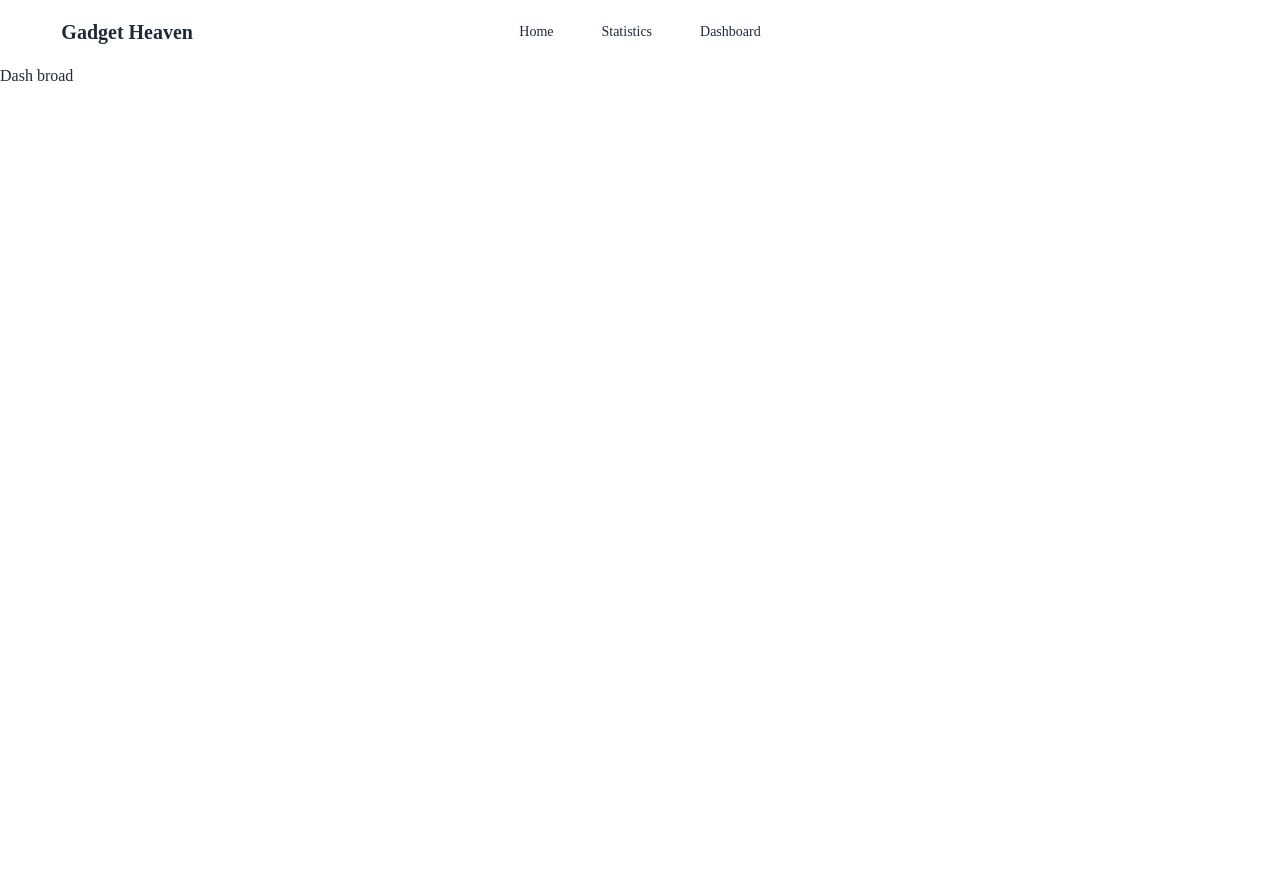
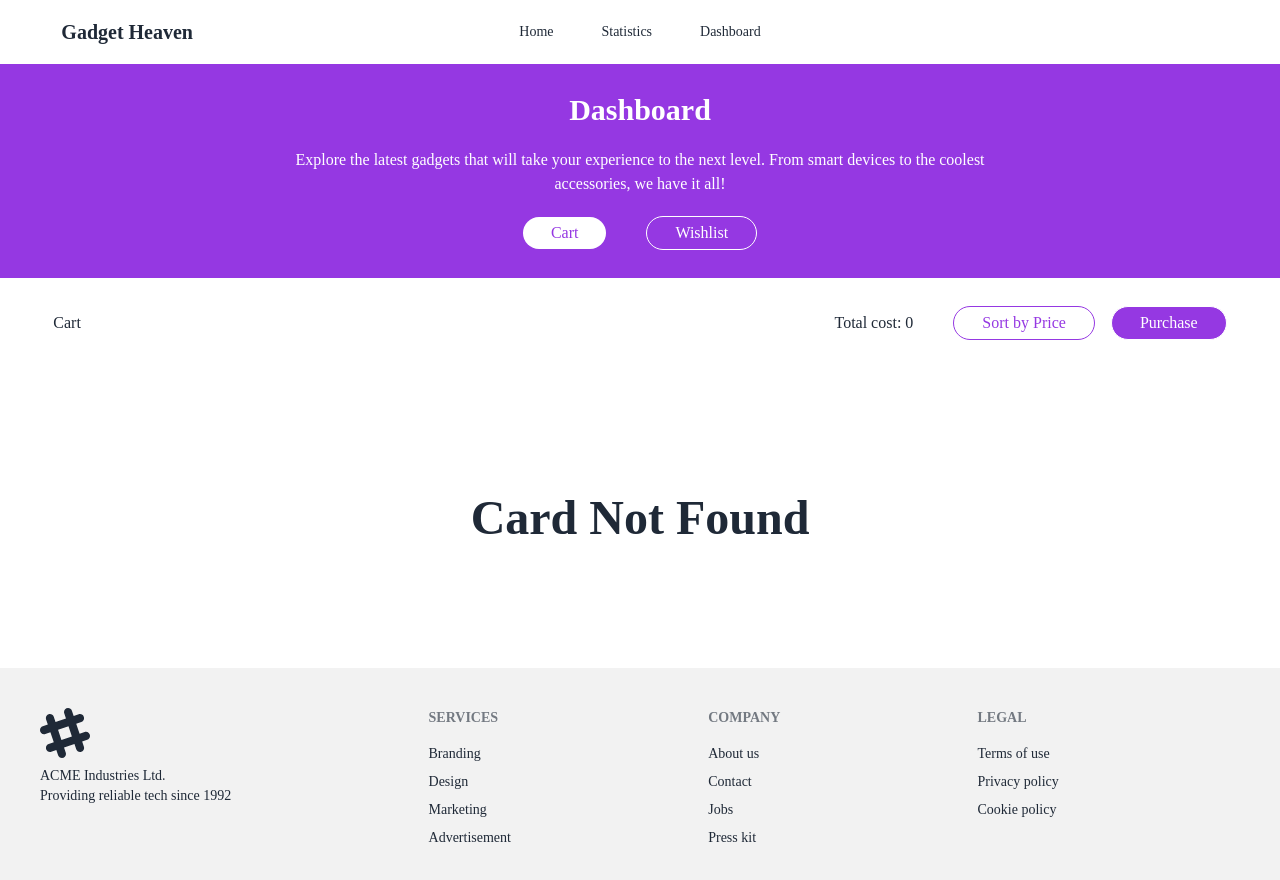
Before and after one commit to programming-hero-web-course-4/b10a8-gadget-heaven-harun708280, a React app: page /dashboard in a window 1280 px wide. Shown: the top 880 px of the page. Before the commit the page ends 800 px from the top, so only its background shows below. Built offline with nearby package versions, Linux system fonts and the light colour scheme; the HTML template or start-up script is replaced by a standard one; a web font is replaced by a local one.

Commit message:
create wallet and show add cart

```diff
--- a/src/Component/Common/Footer.jsx
+++ b/src/Component/Common/Footer.jsx
@@ -3,7 +3,46 @@ import React from 'react';
 const Footer = () => {
     return (
         <div>
-
+            <footer className="footer bg-base-200 text-base-content p-10">
+            <aside>
+                <svg
+                width="50"
+                height="50"
+                viewBox="0 0 24 24"
+                xmlns="http://www.w3.org/2000/svg"
+                fillRule="evenodd"
+                clipRule="evenodd"
+                className="fill-current">
+                <path
+                    d="M22.672 15.226l-2.432.811.841 2.515c.33 1.019-.209 2.127-1.23 2.456-1.15.325-2.148-.321-2.463-1.226l-.84-2.518-5.013 1.677.84 2.517c.391 1.203-.434 2.542-1.831 2.542-.88 0-1.601-.564-1.86-1.314l-.842-2.516-2.431.809c-1.135.328-2.145-.317-2.463-1.229-.329-1.018.211-2.127 1.231-2.456l2.432-.809-1.621-4.823-2.432.808c-1.355.384-2.558-.59-2.558-1.839 0-.817.509-1.582 1.327-1.846l2.433-.809-.842-2.515c-.33-1.02.211-2.129 1.232-2.458 1.02-.329 2.13.209 2.461 1.229l.842 2.515 5.011-1.677-.839-2.517c-.403-1.238.484-2.553 1.843-2.553.819 0 1.585.509 1.85 1.326l.841 2.517 2.431-.81c1.02-.33 2.131.211 2.461 1.229.332 1.018-.21 2.126-1.23 2.456l-2.433.809 1.622 4.823 2.433-.809c1.242-.401 2.557.484 2.557 1.838 0 .819-.51 1.583-1.328 1.847m-8.992-6.428l-5.01 1.675 1.619 4.828 5.011-1.674-1.62-4.829z"></path>
+                </svg>
+                <p>
+                ACME Industries Ltd.
+                <br />
+                Providing reliable tech since 1992
+                </p>
+            </aside>
+            <nav>
+                <h6 className="footer-title">Services</h6>
+                <a className="link link-hover">Branding</a>
+                <a className="link link-hover">Design</a>
+                <a className="link link-hover">Marketing</a>
+                <a className="link link-hover">Advertisement</a>
+            </nav>
+            <nav>
+                <h6 className="footer-title">Company</h6>
+                <a className="link link-hover">About us</a>
+                <a className="link link-hover">Contact</a>
+                <a className="link link-hover">Jobs</a>
+                <a className="link link-hover">Press kit</a>
+            </nav>
+            <nav>
+                <h6 className="footer-title">Legal</h6>
+                <a className="link link-hover">Terms of use</a>
+                <a className="link link-hover">Privacy policy</a>
+                <a className="link link-hover">Cookie policy</a>
+            </nav>
+            </footer>
         </div>
     );
 };
--- /dev/null
+++ b/src/Component/Dashboard/CartDashBoard.jsx
@@ -0,0 +1,48 @@
+import React, { useContext } from 'react';
+import { cardContext, walletContext } from '../../Layout/LayOut';
+
+const CartDashBoard = () => {
+    const [card,setCard]=useContext(cardContext)
+    const [wallet,setWallet]=useContext(walletContext)
+    console.log(card,'final card');
+   const handleCardRemove=(id,price)=>{
+     const filterData=[...card].filter(item=>item.id!==id)
+     setCard(filterData)
+     setWallet(wallet-price)
+   }
+
+    return (
+        <div>
+            {
+                card.length<1 && <h1 className='text-center h-[300px] flex justify-center items-center text-5xl font-extrabold'><span>Card Not Found</span> <span><i class="fa-solid fa-cart-shopping"></i></span></h1>
+            }
+            <div className="space-y-5 w-full mx-auto">
+    {
+        card.map((cardItem) =>
+            <div key={cardItem.id} className='flex justify-between items-center border p-6 rounded-2xl shadow-xl bg-white'>
+
+                <div className="">
+                    <img className='w-[200px] h-[125px] rounded-lg' src={cardItem.product_image} alt={cardItem.title} />
+                </div>
+
+
+                <div className="flex-grow pl-5">
+                    <h1 className='text-xl font-semibold'>{cardItem.title}</h1>
+                    <p className='text-sm text-gray-600'>{cardItem.description}</p>
+                    <h3 className='text-lg font-bold text-gray-800'>Price: ${cardItem.price}</h3>
+                </div>
+
+
+                <div onClick={()=>handleCardRemove(cardItem.id,cardItem.price)} className=" text-red-500 cursor-pointer hover:text-red-700 text-2xl">
+                    <span><i className="fa-regular fa-circle-xmark"></i></span>
+                </div>
+            </div>
+        )
+    }
+           </div>
+
+        </div>
+    );
+};
+
+export default CartDashBoard;
--- a/src/Component/Dashboard/Dashboard.jsx
+++ b/src/Component/Dashboard/Dashboard.jsx
@@ -1,13 +1,62 @@
-import React, { useContext } from 'react';
-import { cardContext } from '../../Layout/LayOut';
+import React, { useContext, useState } from 'react';
+import { cardContext, walletContext } from '../../Layout/LayOut';
+import CartDashBoard from './CartDashBoard';
+import WishListDashBoard from './WishListDashBoard';
 
 const Dashboard = () => {
-    const [card,setCard]=useContext(cardContext)
-    console.log(card);
+    const [wallet,setWallet]=useContext(walletContext)
+
+    const [dash,setDash]=useState({status:'cart'})
+    const handleDashBoard=(status)=>{
+       if (status==='cart') {
+        setDash({status:'cart'})
+
+       }
+       else{
+        setDash({status:'wishList'})
+       }
+
+    }
+
+
 
     return (
         <div>
-            <h1>Dash broad</h1>
+            <div className="bg-common">
+                <div className="w-7/12 mx-auto space-y-5 text-center py-7">
+                 <h1 className='text-3xl font-bold text-white'>Dashboard</h1>
+                 <p className='text-white' >Explore the latest gadgets that will take your experience to the next level. From smart devices to the coolest accessories, we have it all!</p>
+                 <div className="space-x-10">
+                 <button onClick={()=>handleDashBoard('cart')} className={`${dash.status==='cart'?'bg-white rounded-full text-common py-1 px-7':'border-white border text-white rounded-full py-1 px-7'}`}>Cart</button>
+
+                 <button onClick={()=>handleDashBoard('wishList')} className={`${dash.status==='wishList'?'bg-white rounded-full text-common py-1 px-7':'border-white border text-white rounded-full py-1 px-7'}`} type="button">Wishlist</button>
+                 </div>
+                </div>
+            </div>
+            <div className="flex justify-between my-7 items-center w-11/12 mx-auto">
+                <div className=""><h1>{dash.status==='cart'?'Cart':'WishLIst'}</h1></div>
+               {
+                 dash.status==='cart' &&
+                 <div className="flex space-x-10 items-center">
+                 <h1>Total cost: {wallet}</h1>
+                 <div className="space-x-4">
+                 <button className='border-common border text-common rounded-full py-1 px-7' type="button">Sort by Price</button>
+                 <button className='border-white border text-white bg-common rounded-full py-1 px-7' type="button">Purchase</button>
+                 </div>
+
+                 </div>
+               }
+            </div>
+
+            <div className="w-11/12 mx-auto">
+                {
+                    dash.status==='cart'?
+                    <CartDashBoard></CartDashBoard>:
+                    <WishListDashBoard></WishListDashBoard>
+
+                }
+
+            </div>
         </div>
     );
 };
--- /dev/null
+++ b/src/Component/Dashboard/WishListDashBoard.jsx
@@ -0,0 +1,11 @@
+import React from 'react';
+
+const WishListDashBoard = () => {
+    return (
+        <div>
+            <h1>WishList</h1>
+        </div>
+    );
+};
+
+export default WishListDashBoard;
--- a/src/Component/ProductDetails/ProductDetails.jsx
+++ b/src/Component/ProductDetails/ProductDetails.jsx
@@ -1,12 +1,13 @@
 import React, { useContext, useEffect, useState } from 'react';
 import { useLoaderData, useParams } from 'react-router-dom';
 import ReactStars from "react-rating-stars-component";
-import { cardContext } from '../../Layout/LayOut';
+import { cardContext, walletContext } from '../../Layout/LayOut';
 import { toast } from 'react-toastify';
 
 const ProductDetails = () => {
     const { name } = useParams();
     const loadProduct = useLoaderData();
+    const [wallet,setWallet]=useContext(walletContext)
     const [product, setProduct] = useState(null);
     const [card,setCard]=useContext(cardContext)
 
@@ -20,10 +21,13 @@ const ProductDetails = () => {
         const newCard=[...card,item]
 
 
+
+
         const findData=card.find(card=>card===item)
         if (availability) {
             if (!findData) {
                 setCard(newCard)
+                setWallet(wallet+item.price)
                 toast.success('successfully Added Card',{
                     position:'top-center'
                 })
@@ -44,6 +48,8 @@ const ProductDetails = () => {
 
 
     }
+    console.log(wallet,'walltet');
+
 
 
 
--- a/src/Layout/LayOut.jsx
+++ b/src/Layout/LayOut.jsx
@@ -5,22 +5,25 @@ import Footer from '../Component/Common/Footer';
 import { ToastContainer, toast } from 'react-toastify';
 
 import 'react-toastify/dist/ReactToastify.css';
-export const cardContext = createContext();
-
+export const cardContext = createContext(null);
+export const walletContext=createContext(null)
 const LayOut = () => {
     const [card, setCard] = useState([]);
+    const [wallet,setWallet]=useState(0)
     return (
-        <cardContext.Provider value={[card, setCard]}>
+        <walletContext.Provider value={[wallet,setWallet]}>
+            <cardContext.Provider value={[card, setCard]}>
 
             <div className=''>
                 <ToastContainer />
                 <Nav />
-                <div className="">
+                <div className="min-h-[calc(100vh-285px)]">
                     <Outlet />
                 </div>
                 <Footer />
             </div>
-        </cardContext.Provider>
+            </cardContext.Provider>
+        </walletContext.Provider>
     );
 };
 
```
